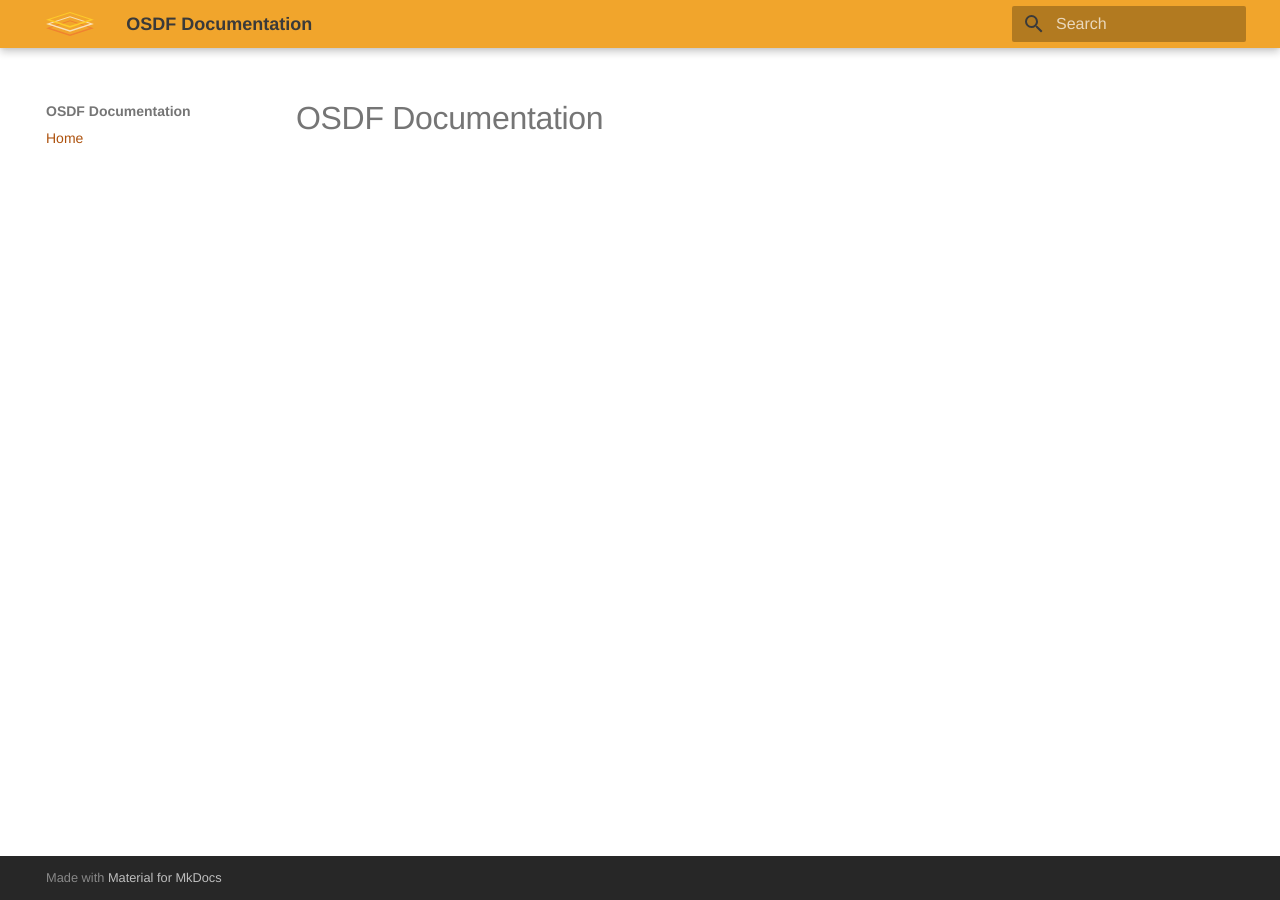
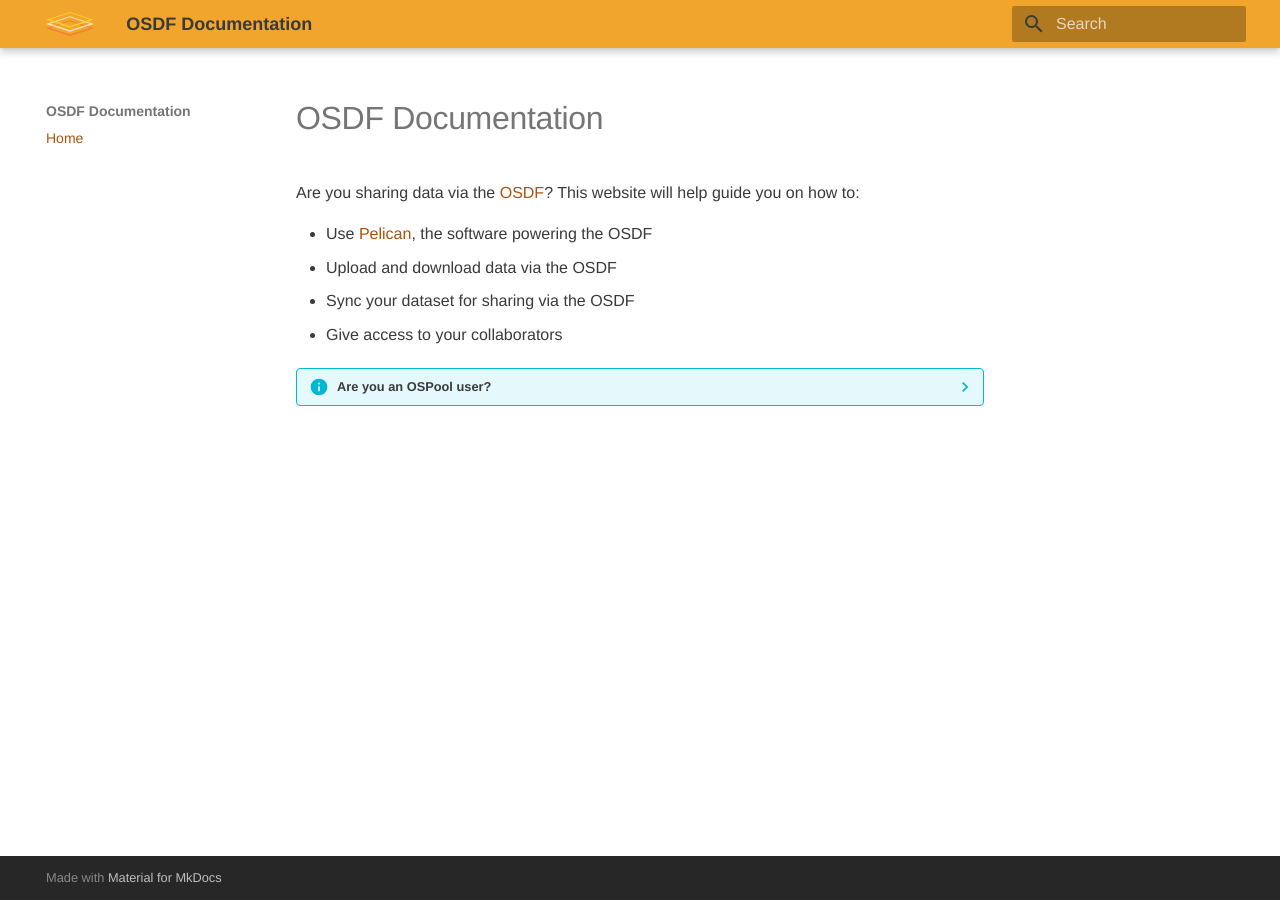
Before and after one commit to osg-htc/osdf-docs, an MkDocs documentation site: the page built from docs/index.md, in a window 1280 px wide. Built offline with MkDocs 1.6.1 and Material for MkDocs 9.7.7, drawn with Linux system fonts in a browser that asks for light colours.

Commit message:
Initial outline

```diff
--- a/docs/index.md
+++ b/docs/index.md
@@ -1 +1,14 @@
 # OSDF Documentation
+
+Are you sharing data via the [OSDF](https://osg-htc.org/services/osdf)?
+This website will help guide you on how to:
+
+* Use [Pelican](https://pelicanplatform.org), the software powering the OSDF
+* Upload and download data via the OSDF
+* Sync your dataset for sharing via the OSDF
+* Give access to your collaborators
+
+??? info "Are you an OSPool user?"
+
+    If you are an OSPool user, you already have access to an OSDF origin on your OSPool Access Point.
+    To learn how to use this origin on the OSPool, see the [OSPool guide](https://portal.osg-htc.org/documentation/htc_workloads/managing_data/osdf/).
```
